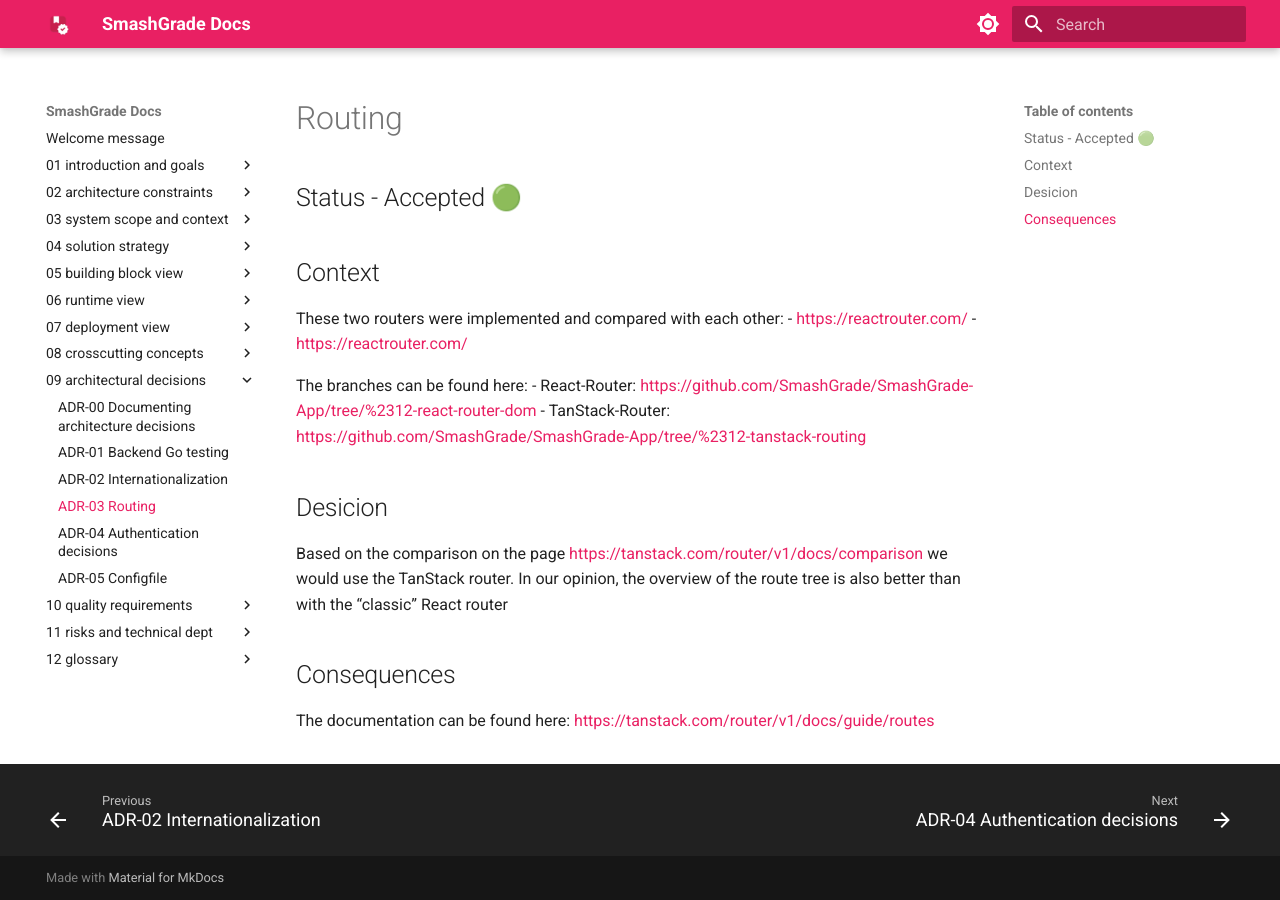
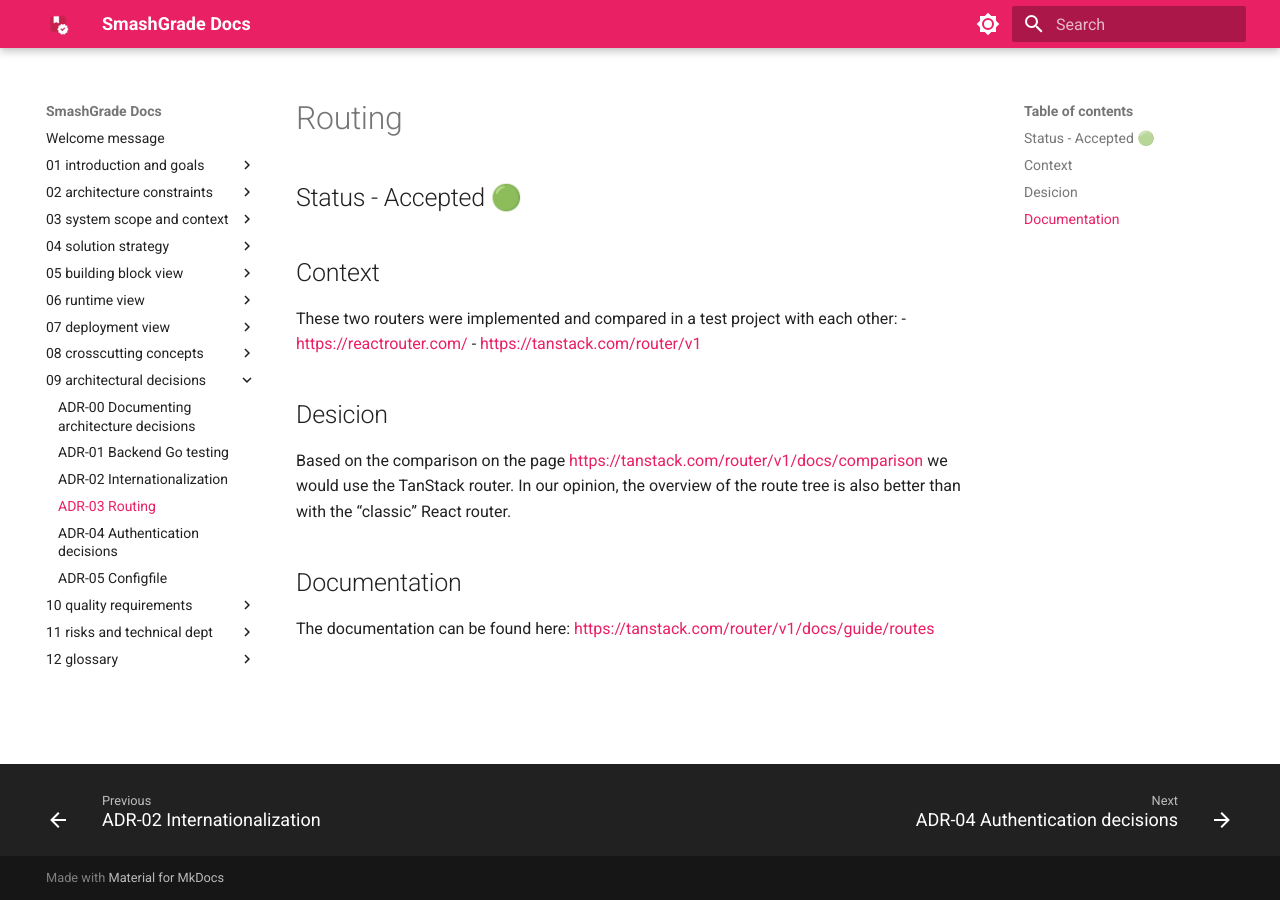
Before and after one commit to SmashGrade/documentation, an MkDocs documentation site: the page built from docs/09_architectural-decisions/adr-03.md, in a window 1280 px wide. Built offline with MkDocs 1.6.1 and Material for MkDocs 9.7.7, drawn with Linux system fonts in a browser that asks for light colours.

Commit message:
fix: remove adr template and fixes not working links

```diff
--- a/docs/09_architectural-decisions/adr-03.md
+++ b/docs/09_architectural-decisions/adr-03.md
@@ -7,17 +7,14 @@ title: ADR-03 Routing
 ## Status - Accepted 🟢
 
 ## Context
-These two routers were implemented and compared with each other:
+These two routers were implemented and compared in a test project with each other:
 - [https://reactrouter.com/](https://reactrouter.com/)
-- [https://reactrouter.com/](https://tanstack.com/router/v1)
+- [https://tanstack.com/router/v1](https://tanstack.com/router/v1)
 
-The branches can be found here:
-- React-Router: [https://github.com/SmashGrade/SmashGrade-App/tree/%2312-react-router-dom](https://github.com/SmashGrade/SmashGrade-App/tree/%2312-react-router-dom)
-- TanStack-Router: [https://github.com/SmashGrade/SmashGrade-App/tree/%2312-tanstack-routing](https://github.com/SmashGrade/SmashGrade-App/tree/%2312-tanstack-routing)
 
 ## Desicion
-Based on the comparison on the page [https://tanstack.com/router/v1/docs/comparison](https://tanstack.com/router/v1/docs/comparison) we would use the TanStack router. In our opinion, the overview of the route tree is also better than with the “classic” React router
+Based on the comparison on the page [https://tanstack.com/router/v1/docs/comparison](https://tanstack.com/router/v1/docs/comparison) we would use the TanStack router. In our opinion, the overview of the route tree is also better than with the “classic” React router.
 
-## Consequences
+## Documentation
 The documentation can be found here:
 [https://tanstack.com/router/v1/docs/guide/routes](https://tanstack.com/router/v1/docs/guide/routes)
```
Also changed, not shown: docs/09_architectural-decisions/adr-00.md (+0 -12 lines).
